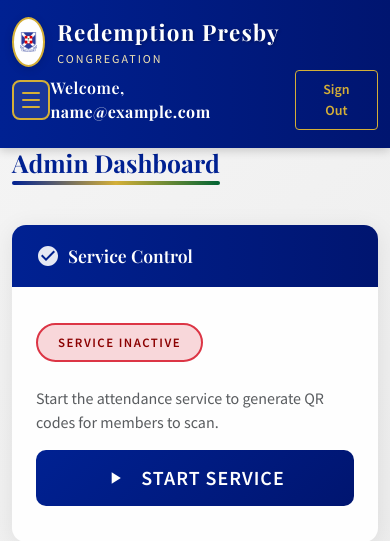
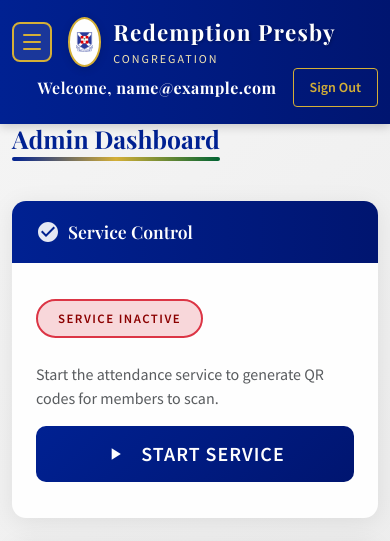
Before and after one commit to Phine-johnson/attendance, a Flask app: page /bible in a window 390 px wide. Shown: the top 541 px of the page. Run offline with Flask 3, Linux system fonts and the light colour scheme; the visitor is signed in with stand-in values (Sample User, id 1); some libraries are stand-ins or nearby versions.

Commit message:
Move hamburger button to top left corner

```diff
--- a/templates/dashboard.html
+++ b/templates/dashboard.html
@@ -15,6 +15,12 @@
     <nav class="navbar navbar-expand-lg navbar-custom">
         <div class="container">
             <div class="d-flex align-items-center">
+                <!-- Hamburger toggle for Offcanvas sidebar (left side) -->
+                <button class="hamburger-btn me-3" type="button" data-bs-toggle="offcanvas" data-bs-target="#sidebarOffcanvas" aria-controls="sidebarOffcanvas" title="Open Menu">
+                    <span class="hamburger-line"></span>
+                    <span class="hamburger-line"></span>
+                    <span class="hamburger-line"></span>
+                </button>
                 <div class="d-flex align-items-center">
                     <div class="logo-img d-flex align-items-center justify-content-center">
                         <img src="{{ url_for('static', filename='presby-logo.png') }}?v=3" alt="PCG Logo" style="max-width: 70%; max-height: 70%;">
@@ -26,12 +32,6 @@
                 </div>
             </div>
             <div class="ms-auto d-flex align-items-center">
-                <!-- Hamburger toggle for Offcanvas sidebar -->
-                <button class="hamburger-btn" type="button" data-bs-toggle="offcanvas" data-bs-target="#sidebarOffcanvas" aria-controls="sidebarOffcanvas" title="Open Menu">
-                    <span class="hamburger-line"></span>
-                    <span class="hamburger-line"></span>
-                    <span class="hamburger-line"></span>
-                </button>
                 <span class="navbar-text me-3">Welcome, <strong>{{ user }}</strong></span>
                 <a href="{{ url_for('logout') }}" class="btn btn-outline-light btn-sm">Sign Out</a>
             </div>
```
